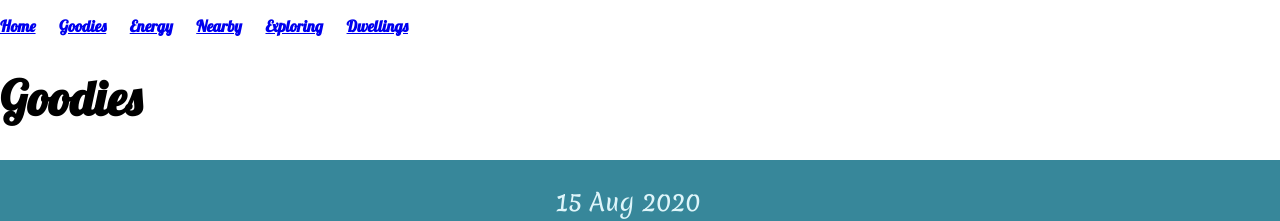
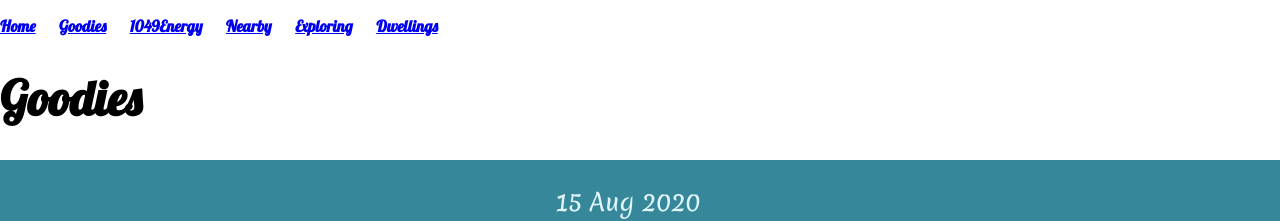
Before and after one commit to Squishy-Penguin/Squishy-Penguin.github.io, a Jekyll site: the page built from goodies/index.html, in a window 1280 px wide. Shown: the top 221 px of the page. Built offline with Jekyll 4.4.1, drawn with Linux system fonts in a browser that asks for light colours; some web fonts are replaced.

Commit message:
Update default.html

```diff
--- a/_layouts/default.html
+++ b/_layouts/default.html
@@ -13,7 +13,7 @@
 	    			<ul>
 	        			<li><a href="/">Home</a></li>
 	        			<li><a href="/goodies">Goodies</a></li>
-        				<li><a href="/energy">Energy</a></li>
+        				<li><a href="/energy">1049Energy</a></li>
         				<li><a href="/nearby">Nearby</a></li>
             				<li><a href="/explore">Exploring</a></li>
             				<li><a href="/dwellings">Dwellings</a></li>
```
